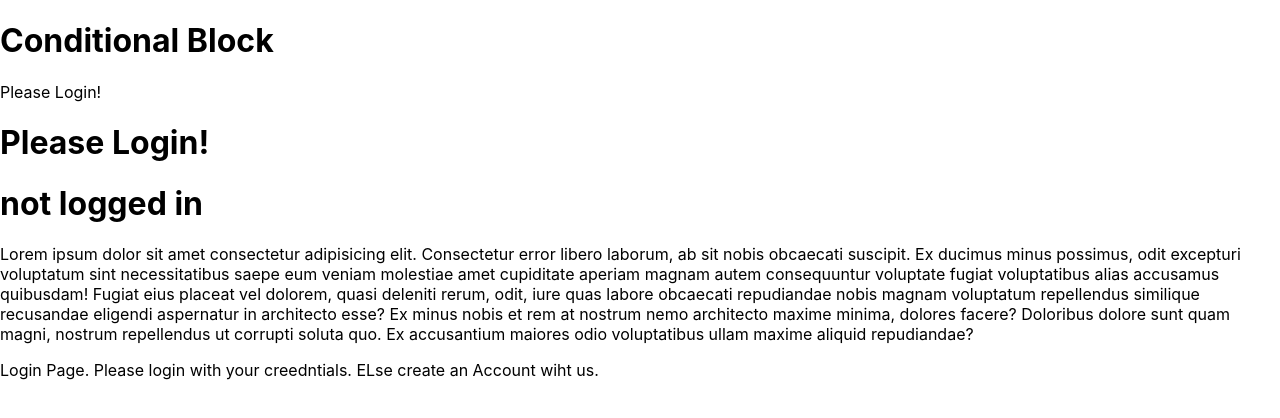
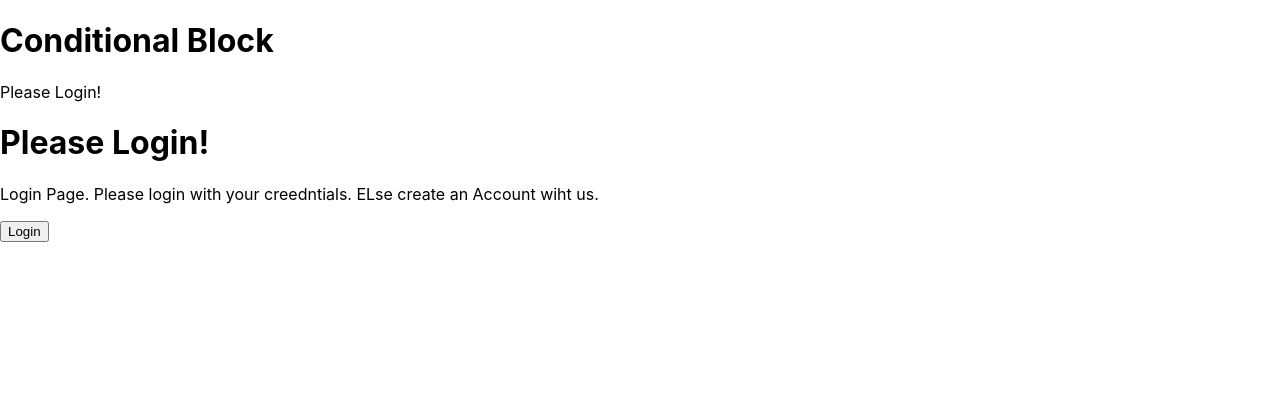
Before and after one commit to dac-2022/day18-my-react-app, a React (Create React App) app: page / in a window 1280 px wide. Shown: the top 418 px of the page. Built offline with nearby package versions, Linux system fonts and the light colour scheme.

Commit message:
working with condition. s

```diff
--- a/src/App.js
+++ b/src/App.js
@@ -1,7 +1,16 @@
 import { useState } from "react";
 
 function App() {
-  let [login] = useState(false);
+  let [login, setLogin] = useState(false);
+
+  const changeLoginStatus = () => {
+    /*if (login) {
+      setLogin(false);
+    } else {
+      setLogin(true);
+    }*/
+    login ? setLogin(false) : setLogin(true);
+  };
 
   return (
     <div>
@@ -9,59 +18,30 @@ function App() {
 
       {login ? "You are logged In" : "Please Login!"}
       {login ? <h1>you are logged in</h1> : <h1>Please Login!</h1>}
-      {login ? (
-        <div>
-          <h1>You are logged in</h1>
-          <p>
-            Lorem ipsum dolor sit amet consectetur, adipisicing elit. Accusamus
-            reprehenderit tempora, neque nam itaque, corporis ut error quo nulla
-            ipsam harum, totam sit ex! Labore deleniti assumenda quaerat
-            reprehenderit, eos delectus enim ex culpa ullam qui cumque optio
-            praesentium, molestias rem doloremque itaque earum animi. Numquam
-            nobis dolor sit ea vero quod harum perspiciatis quisquam! Rem quos
-            similique, labore fugiat repellendus molestias et nulla. Quidem
-            debitis, sint animi sunt delectus fuga dolorem sed eaque laboriosam
-            porro facilis autem ipsum ducimus, placeat cupiditate natus atque,
-            optio facere! Unde perferendis consectetur pariatur libero ratione
-            nihil eaque eveniet quidem quibusdam. Officiis, asperiores autem.
-          </p>
-        </div>
-      ) : (
-        <div>
-          <h1>not logged in</h1>
-          <p>
-            Lorem ipsum dolor sit amet consectetur adipisicing elit. Consectetur
-            error libero laborum, ab sit nobis obcaecati suscipit. Ex ducimus
-            minus possimus, odit excepturi voluptatum sint necessitatibus saepe
-            eum veniam molestiae amet cupiditate aperiam magnam autem
-            consequuntur voluptate fugiat voluptatibus alias accusamus
-            quibusdam! Fugiat eius placeat vel dolorem, quasi deleniti rerum,
-            odit, iure quas labore obcaecati repudiandae nobis magnam voluptatum
-            repellendus similique recusandae eligendi aspernatur in architecto
-            esse? Ex minus nobis et rem at nostrum nemo architecto maxime
-            minima, dolores facere? Doloribus dolore sunt quam magni, nostrum
-            repellendus ut corrupti soluta quo. Ex accusantium maiores odio
-            voluptatibus ullam maxime aliquid repudiandae?
-          </p>
-        </div>
-      )}
 
       {/** IF  */}
       {!login && (
-        <p>
-          Login Page. Please login with your creedntials. ELse create an Account
-          wiht us.
-        </p>
+        <div>
+          <p>
+            Login Page. Please login with your creedntials. ELse create an
+            Account wiht us.
+          </p>
+          <input type="button" value="Login" onClick={changeLoginStatus} />
+        </div>
       )}
 
       {/** IF */}
       {login && (
-        <p>
-          Home Page :: Lorem ipsum dolor sit amet consectetur adipisicing elit.
-          Ducimus minima, velit totam et asperiores laborum assumenda omnis
-          voluptates. Vitae consectetur sequi natus cupiditate non officia
-          veniam recusandae suscipit illo doloribus.
-        </p>
+        <div>
+          <p>
+            Home Page :: Lorem ipsum dolor sit amet consectetur adipisicing
+            elit. Ducimus minima, velit totam et asperiores laborum assumenda
+            omnis voluptates. Vitae consectetur sequi natus cupiditate non
+            officia veniam recusandae suscipit illo doloribus.
+          </p>
+
+          <input type="button" value="Logout" onClick={changeLoginStatus} />
+        </div>
       )}
     </div>
   );
```
